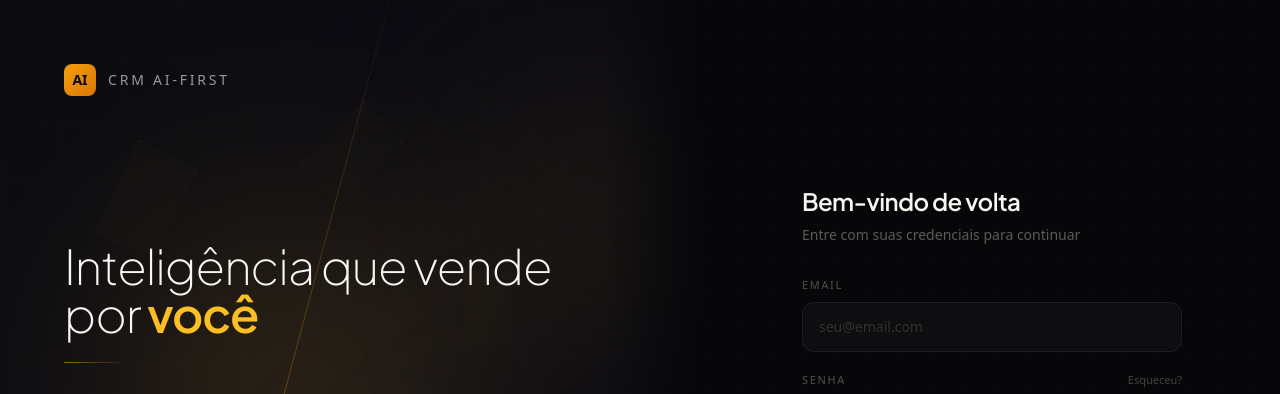
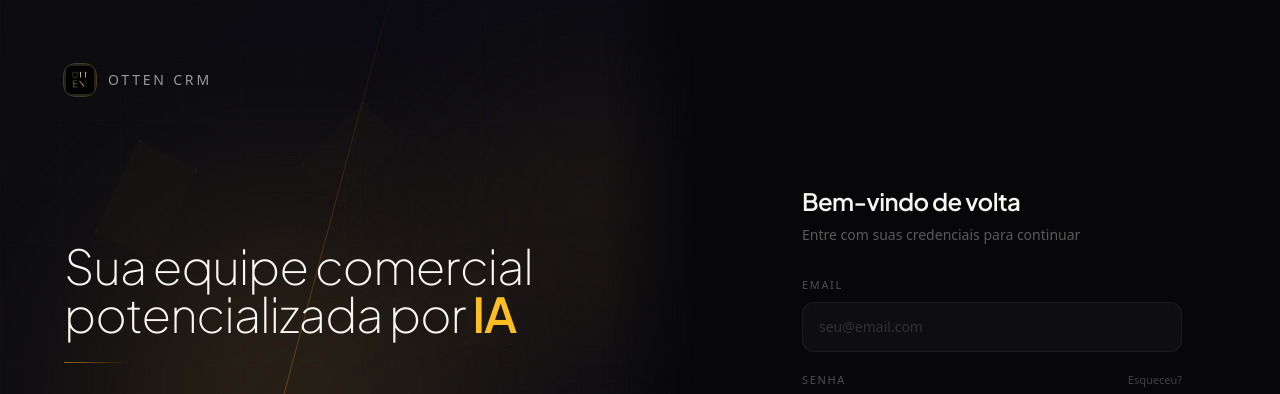
Before and after one commit to OTTENBUSINESS/CRM, a React (Vite) app: page /login in a window 1280 px wide. Shown: the top 394 px of the page. Built offline with nearby package versions, Linux system fonts and the light colour scheme; no server answers; the database is empty.

Commit message:
feat: rebrand login page to OTTEN CRM

```diff
--- a/src/pages/Login.tsx
+++ b/src/pages/Login.tsx
@@ -7,8 +7,8 @@ import { Loader2, ArrowRight, Eye, EyeOff } from 'lucide-react';
 
 /* ─── Config ────────────────────────────────────────────────── */
 const BRAND = {
-  name: 'CRM AI-First',
-  tagline: 'Inteligência que vende por você',
+  name: 'OTTEN CRM',
+  tagline: 'Sua equipe comercial potencializada por IA',
   features: [
     { label: 'Pipeline Inteligente', desc: 'IA que prioriza seus melhores leads' },
     { label: 'Agente Autônomo 24/7', desc: 'Responde e qualifica via WhatsApp' },
@@ -172,8 +172,8 @@ export default function Login() {
             transition={{ delay: 0.3, duration: 0.8 }}
           >
             <div className="flex items-center gap-3 mb-2">
-              <div className="w-8 h-8 rounded-lg bg-gradient-to-br from-amber-500 to-amber-600 flex items-center justify-center">
-                <span className="text-[#07070a] font-bold text-sm">AI</span>
+              <div className="w-8 h-8 rounded-xl bg-[#C9A84C]/15 ring-1 ring-[#C9A84C]/30 flex items-center justify-center overflow-hidden">
+                <img src="/otten-logo.png" alt="OTTEN" className="w-7 h-7 object-contain" />
               </div>
               <span className="text-[#f8f6f1]/60 text-sm font-medium tracking-[0.2em] uppercase">
                 {BRAND.name}
@@ -276,8 +276,8 @@ export default function Login() {
           {/* Mobile brand (hidden on desktop) */}
           <div className="lg:hidden text-center mb-10">
             <div className="flex items-center justify-center gap-3 mb-3">
-              <div className="w-9 h-9 rounded-lg bg-gradient-to-br from-amber-500 to-amber-600 flex items-center justify-center">
-                <span className="text-[#07070a] font-bold text-sm">AI</span>
+              <div className="w-9 h-9 rounded-xl bg-[#C9A84C]/15 ring-1 ring-[#C9A84C]/30 flex items-center justify-center overflow-hidden">
+                <img src="/otten-logo.png" alt="OTTEN" className="w-8 h-8 object-contain" />
               </div>
             </div>
             <h1
```
